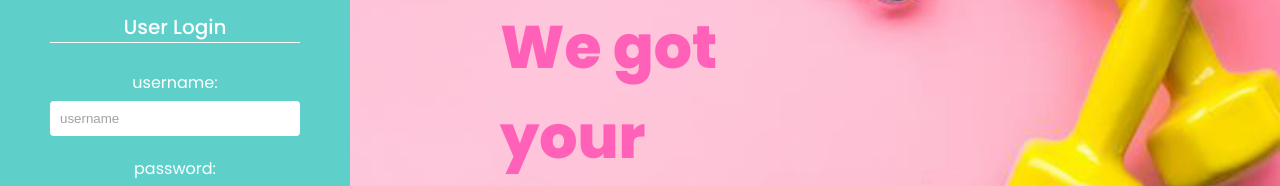
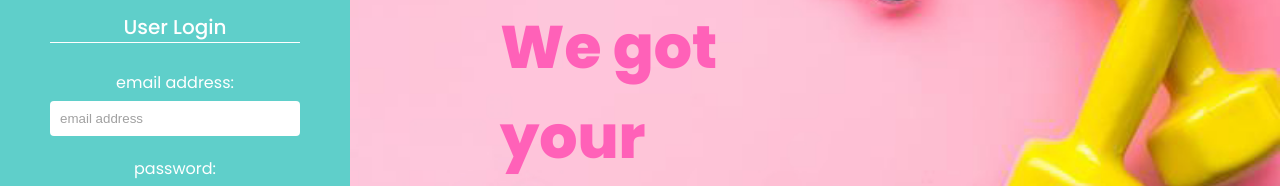
Before and after one commit to Marija-Kov/Workout-Mate, a React (Create React App) app in the folder frontend/: page /login in a window 1280 px wide. Shown: the part 188-374 px from the top of the page. Built offline with nearby package versions, Linux system fonts and the light colour scheme.

Commit message:
User signup/login with email
Changed required credentials from username+password to email+password.
Email validation regexp included.
The local part of the email is used as the username on the home page.

```diff
--- a/frontend/src/components/Navbar.js
+++ b/frontend/src/components/Navbar.js
@@ -10,7 +10,8 @@ export default function Navbar({page, setPage}){
   const { user } = useAuthContext();
   const { deleteUser } = useDeleteUser();
   const { deleteAll } = deleteAllWorkouts();
-  const [dropdown, setDropdown] = React.useState(true);
+  const [dropdown, setDropdown] = React.useState(false);
+  const [username, setUsername] = React.useState('who are you?')
   const [deleteAccountDialogue, setDeleteAccountDialogue] = React.useState(false);
   const { logout } = useLogout();
 
@@ -20,9 +21,8 @@ export default function Navbar({page, setPage}){
    function logOut() {
       logout()
    }
-
    function showDeleteAccount(){
-     setDeleteAccountDialogue(prev=>!prev)
+     setDeleteAccountDialogue(prev => !prev)
    }
 
 const deleteAccount = async () => {
@@ -30,6 +30,13 @@ const deleteAccount = async () => {
   await deleteUser(user.id)
   logout()
 }
+React.useEffect(()=>{
+if(user){
+ const i = user.email.indexOf('@');
+ setUsername(`${user.email.slice(0,i)}`)
+}
+
+}, [])
 
     return (
       <header className={user ? "header--blur" : ""}>
@@ -41,7 +48,7 @@ const deleteAccount = async () => {
           {user && (
             <div>
               <span className="hello--user" onClick={() => setDrop()}>
-                <span>Hello, {user.username}</span>
+                <span>Hello, {username}</span>
                 <img
                   className="avatar"
                   src={require("../assets/default-avatar.png")}
@@ -62,7 +69,7 @@ const deleteAccount = async () => {
           )}
           {user && dropdown && (
             <div className="user--dropdown">
-              <span className="user--dropdown--item">Profile</span>
+              <span className="user--dropdown--item">Settings</span>
               <span className="user--dropdown--item" onClick={logOut}>
                 Log Out
               </span>
--- a/frontend/src/hooks/useLogin.js
+++ b/frontend/src/hooks/useLogin.js
@@ -6,13 +6,13 @@ export const useLogin = () => {
  const [isLoading, setIsLoading] = React.useState(null);
  const { dispatch } = useAuthContext();
 
- const login = async (username, password) => {
+ const login = async (email, password) => {
     setIsLoading(true);
     setError(null);
      const response = await fetch('api/users/login', {
             method: 'POST',
             headers: {'Content-Type': 'application/json'},
-            body: JSON.stringify({ username, password })
+            body: JSON.stringify({ email, password })
         })
         const json = await response.json();
 
--- a/frontend/src/hooks/useSignup.js
+++ b/frontend/src/hooks/useSignup.js
@@ -7,13 +7,13 @@ export const useSignup = () => {
     const [isLoading, setIsLoading] = React.useState(null);
     const { dispatch } = useAuthContext();
     // what happens after signup is fired:
-    const signup = async (username, password) => {
+    const signup = async (email, password) => {
         setIsLoading(true);
         setError(null);
         const response = await fetch('api/users/signup', {
             method: 'POST',
             headers: {'Content-Type': 'application/json'},
-            body: JSON.stringify({ username, password })
+            body: JSON.stringify({ email, password })
         })
         const json = await response.json();
 
--- a/frontend/src/pages/Login.js
+++ b/frontend/src/pages/Login.js
@@ -3,13 +3,13 @@ import { useLogin } from '../hooks/useLogin';
 import Navbar from "../components/Navbar";
 
 const Login = () => {
-    const [username, setUsername] = React.useState('');
+    const [email, setEmail] = React.useState('');
     const [password, setPassword] = React.useState('');
     const {login, isLoading, error} = useLogin();
 
     const handleSubmit = async (e) => {
         e.preventDefault();
-        await login(username, password);
+        await login(email, password);
     }
 
     return (
@@ -21,12 +21,12 @@ const Login = () => {
           <p>And your quads.</p></h1>
         <form className='login' onSubmit={handleSubmit}>
           <h4>User Login</h4>
-          <label>username:</label>
+          <label>email address:</label>
           <input
             type="text"
-            placeholder="username"
-            value={username}
-            onChange={e=>setUsername(e.target.value)}
+            placeholder="email address"
+            value={email}
+            onChange={e=>setEmail(e.target.value)}
             />
         <label>password:</label>
           <input
--- a/frontend/src/pages/Signup.js
+++ b/frontend/src/pages/Signup.js
@@ -3,13 +3,13 @@ import { useSignup } from '../hooks/useSignup';
 import Navbar from "../components/Navbar";
 
 const Signup = () => {
-    const [username, setUsername] = React.useState('');
+    const [email, setEmail] = React.useState('');
     const [password, setPassword] = React.useState('');
     const {signup, isLoading, error} = useSignup();
 
     const handleSubmit = async (e) => {
         e.preventDefault();
-        await signup(username, password);
+        await signup(email, password);
     }
 
     return (
@@ -22,12 +22,12 @@ const Signup = () => {
           </h1>
           <form className="signup" onSubmit={handleSubmit}>
             <h4>Create an account</h4>
-            <label>username:</label>
+            <label>email address:</label>
             <input
               type="text"
-              placeholder="username"
-              value={username}
-              onChange={(e) => setUsername(e.target.value)}
+              placeholder="email address"
+              value={email}
+              onChange={(e) => setEmail(e.target.value)}
             />
             <label>password:</label>
             <input
```
Also changed, not shown: 2 other files (tests, documents, lock files or other folders).
